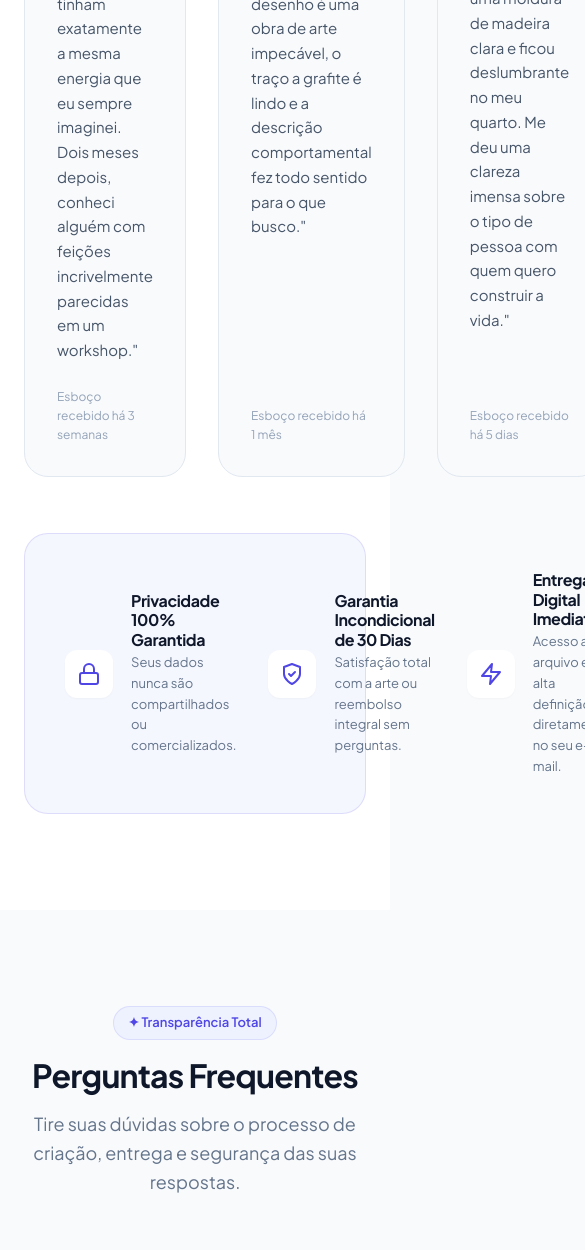
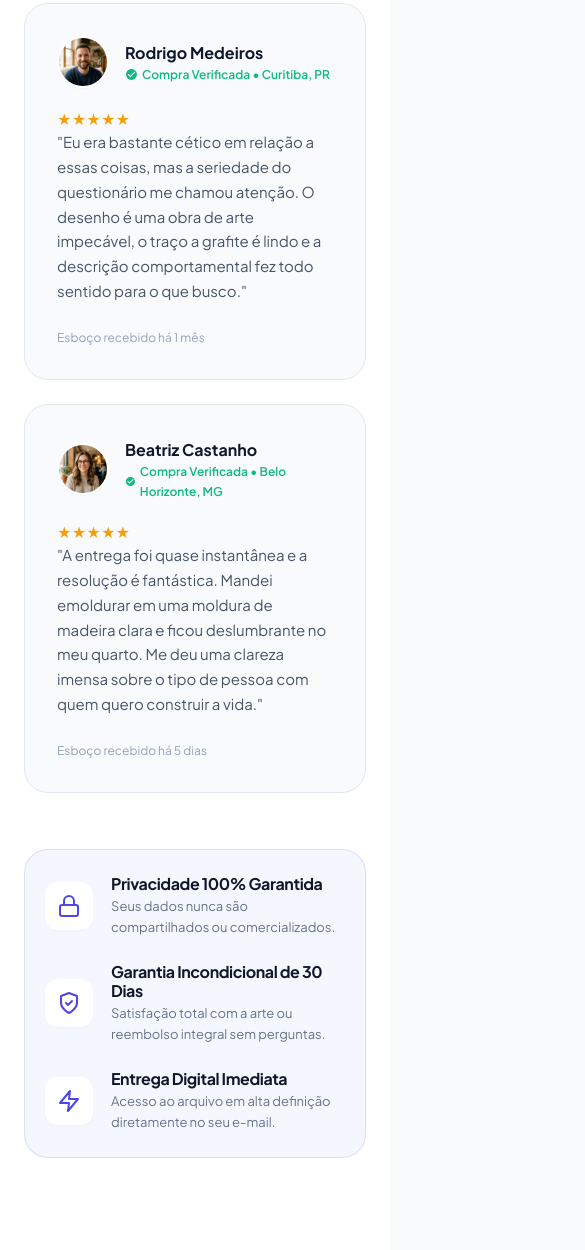
Before and after one commit to gabrieldias1809/dream, a website: page index.html in a window 390 px wide. Shown: the part 5965-7215 px from the top of the page, 585 px wide, since content can reach past the window. Drawn offline with Linux system fonts and the light colour scheme.

Commit message:
fix: consertar grid dos depoimentos e trust-bar para stackar em mobile

```diff
--- a/css/style.css
+++ b/css/style.css
@@ -834,8 +834,8 @@ h1, h2, h3, h4 {
 
 .testimonials-grid {
   display: grid;
-  grid-template-columns: repeat(3, 1fr);
-  gap: 2rem;
+  grid-template-columns: 1fr;
+  gap: 1.5rem;
   margin-bottom: 3.5rem;
 }
 
@@ -907,10 +907,10 @@ h1, h2, h3, h4 {
   background-color: var(--bg-lavender-light);
   border: 1px solid rgba(79, 70, 229, 0.15);
   border-radius: var(--radius-2xl);
-  padding: 2.25rem 2.5rem;
+  padding: 1.5rem 1.25rem;
   display: grid;
-  grid-template-columns: repeat(3, 1fr);
-  gap: 2rem;
+  grid-template-columns: 1fr;
+  gap: 1.5rem;
   align-items: center;
 }
 
@@ -1482,6 +1482,10 @@ h1, h2, h3, h4 {
     gap: 2rem;
   }
 
+  .trust-bar {
+    padding: 2.25rem 2.5rem;
+  }
+
   .feature-row {
     grid-template-columns: 1fr 1fr;
     gap: 4rem;
--- a/index.html
+++ b/index.html
@@ -19,8 +19,8 @@
   <link href="https://fonts.googleapis.com/css2?family=Plus+Jakarta+Sans:wght@400;500;600;700;800&display=swap" rel="stylesheet">
 
   <!-- Stylesheets -->
-  <link rel="stylesheet" href="/css/style.css?v=4">
-  <link rel="stylesheet" href="/css/quiz.css?v=4">
+  <link rel="stylesheet" href="/css/style.css?v=5">
+  <link rel="stylesheet" href="/css/quiz.css?v=5">
 </head>
 <body>
 
```
